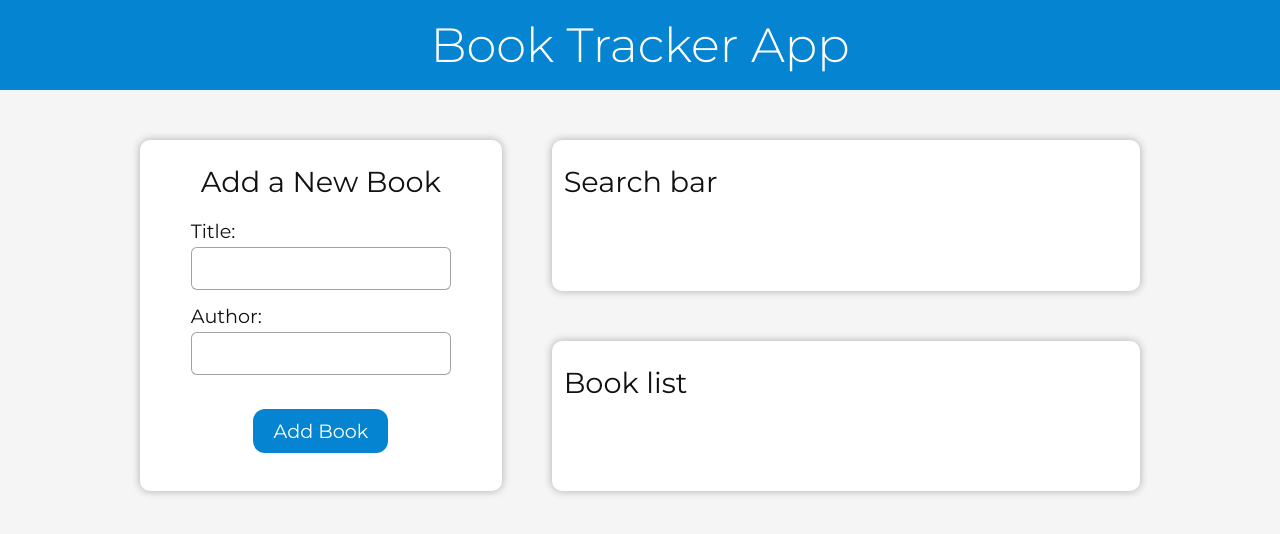
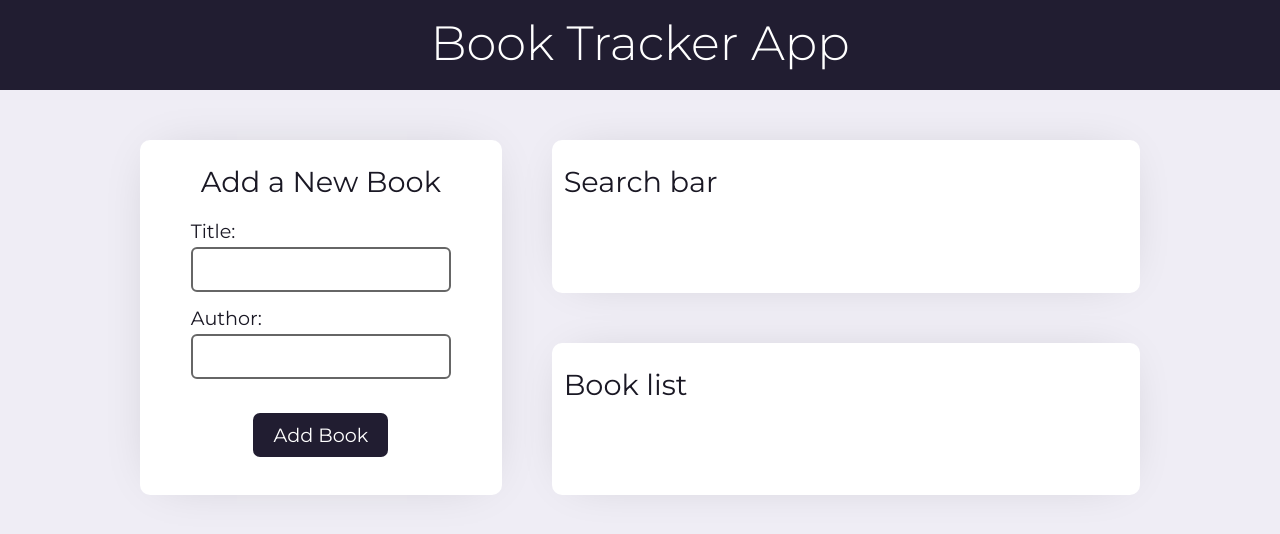
Before and after one commit to alexeymasasin/book-tracker-app, a React (Create React App) app in the folder frontend/: page / in a window 1280 px wide. Shown: the top 534 px of the page. Built offline with nearby package versions, Linux system fonts and the light colour scheme.

Commit message:
New UI color cheme

```diff
--- a/frontend/src/components/Form/Form.module.css
+++ b/frontend/src/components/Form/Form.module.css
@@ -25,15 +25,15 @@
   box-sizing: border-box;
   font-size: 1.3rem;
   display: block;
-  border: 1px solid var(--text_color_secondary);
+  border: 2px solid var(--text_color_secondary);
   border-radius: 6px;
   padding: 8px 10px;
-  outline: 2px solid transparent;
+  outline: 1px solid transparent;
   transition: all 0.3s;
 }
 
 .form > form input:focus {
-  outline: 2px solid var(--accent_color);
+  outline: 1px solid var(--accent_color);
 }
 
 .form > form button {
@@ -41,16 +41,17 @@
   color: var(--text_color_contrast);
   font-size: 1.2rem;
   border: none;
-  border-radius: 12px;
+  border-radius: 7px;
   padding: 10px 20px;
   margin: 20px 0 14px;
   cursor: pointer;
+  outline: 1px solid transparent;
   transition: all 0.3s;
 }
 
 .form > form button:focus {
-  outline: none;
   box-shadow: var(--window_shadow);
+  outline: 1px solid var(--accent_color);
 }
 
 @media (hover: hover) {
--- a/frontend/src/components/Header/Header.module.css
+++ b/frontend/src/components/Header/Header.module.css
@@ -11,6 +11,8 @@
   text-align: center;
   font-size: 3rem;
   font-weight: 300;
+  padding-bottom: 5px;
+  user-select: none;
 }
 
 .header_container {
--- a/frontend/src/index.css
+++ b/frontend/src/index.css
@@ -1,14 +1,14 @@
 @import url('https://fonts.googleapis.com/css2?family=Montserrat:ital,wght@0,100..900;1,100..900&display=swap');
 
 :root {
-  --bg_color: #F5F5F5;
+  --bg_color: #EFEDF5;
   --window_bg_color: #FFFFFF;
-  --accent_color: #0484D1;
-  --accent_color_darker: #0c6aa6;
-  --selection_color: #dcdcdc;
+  --accent_color: #211D31;
+  --accent_color_darker: #1A1824;
+  --selection_color: #e1e1da;
 
-  --text_color_primary: #111111;
-  --text_color_secondary: rgba(17, 17, 17, 0.39);
+  --text_color_primary: #1A1824;
+  --text_color_secondary: #666666;
   --text_color_contrast: var(--window_bg_color);
 
   --delete_color: #F24940;
@@ -17,7 +17,7 @@
 
   --window_border_radius: 10px;
   --window_padding: 24px 12px;
-  --window_shadow: 0 0 8px 0 rgba(0, 0, 0, 0.3);
+  --window_shadow: 0 0 50px -20px rgba(0, 0, 0, 0.2);
 }
 
 * {
```
